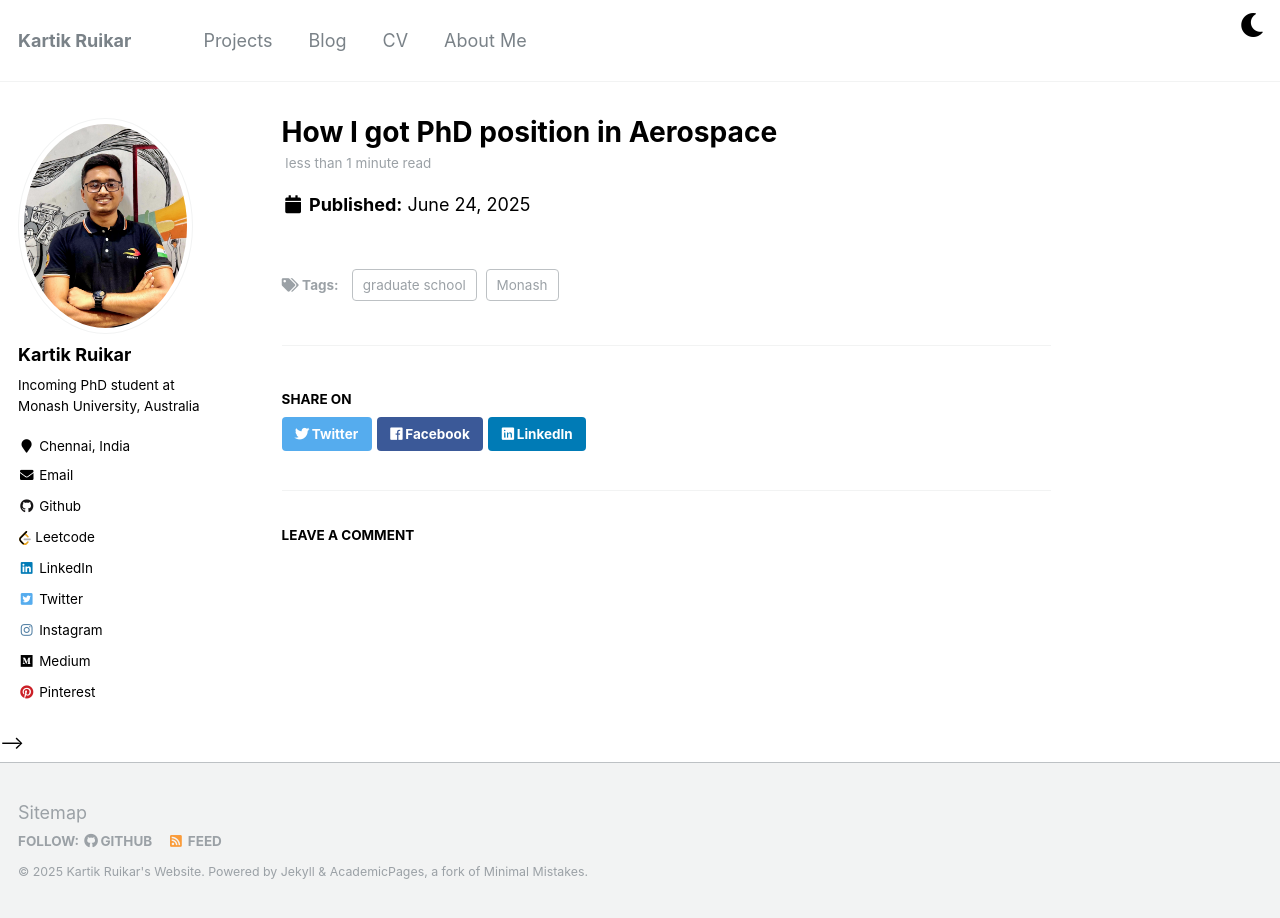
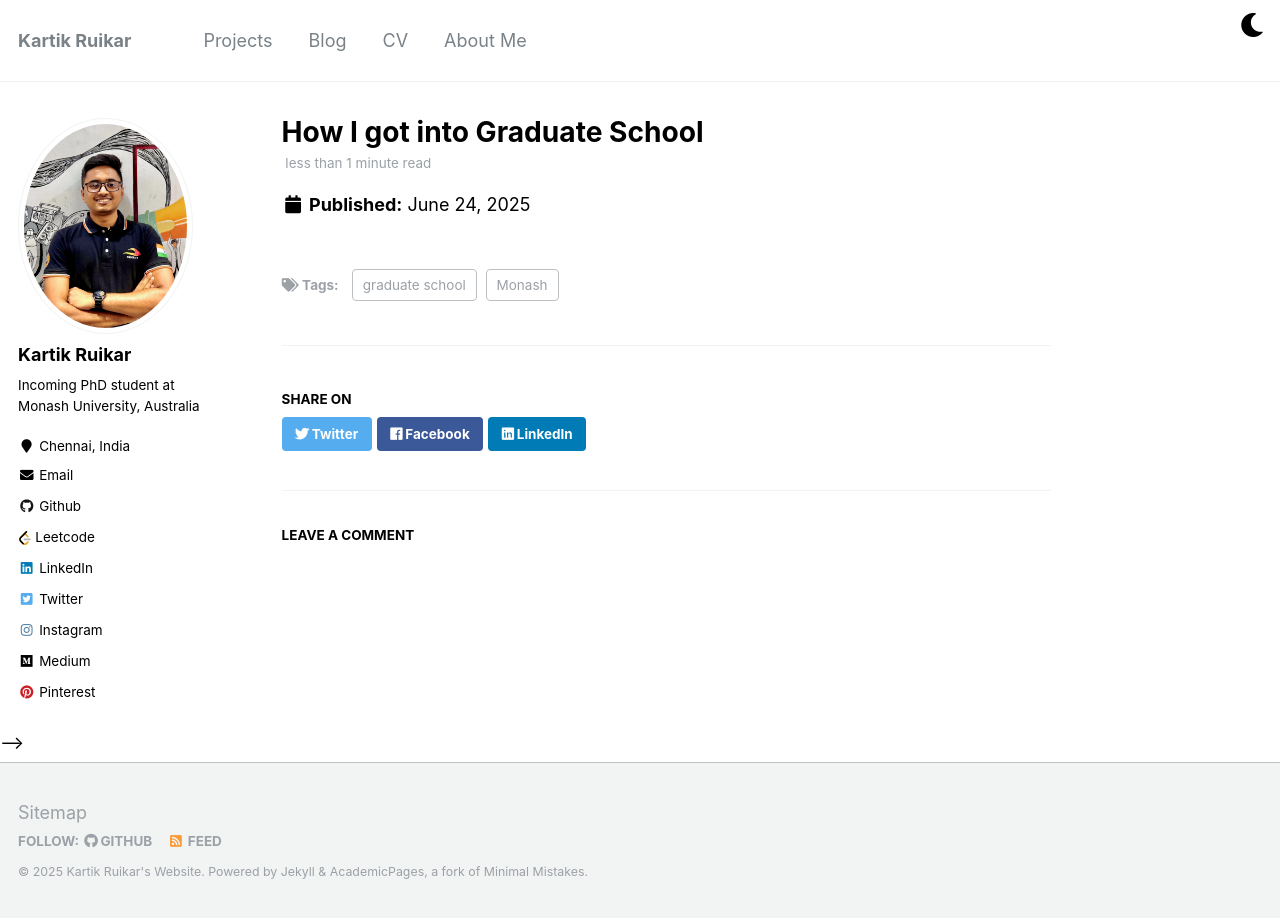
Before and after one commit to Kartik2605/Kartik2605.github.io, a Jekyll site: the page built from _posts/2025-06-24-grad_school.md, in a window 1280 px wide. Built offline with Jekyll 4.4.1, drawn with Linux system fonts in a browser that asks for light colours; comment, search, counter and statistics services are not loaded.

Commit message:
changing the blog title - grad school

```diff
--- a/_posts/2025-06-24-grad_school.md
+++ b/_posts/2025-06-24-grad_school.md
@@ -1,5 +1,5 @@
 ---
-title: "How I got PhD position in Aerospace"
+title: "How I got into Graduate School"
 date: 2025-06-24
 tags:
   - graduate school
```
Also changed, not shown: _pages/other.md (+1 -1 lines).
